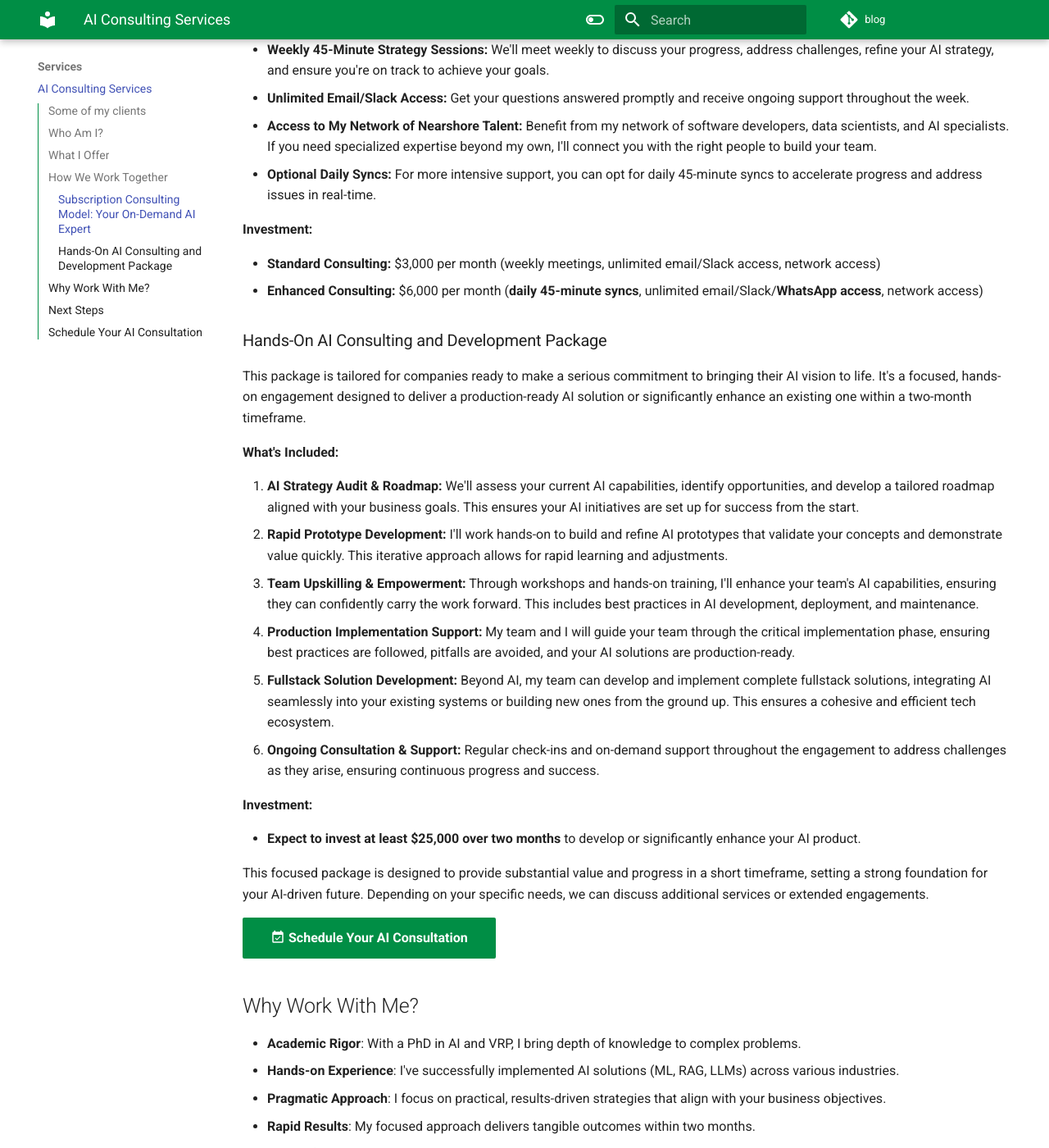
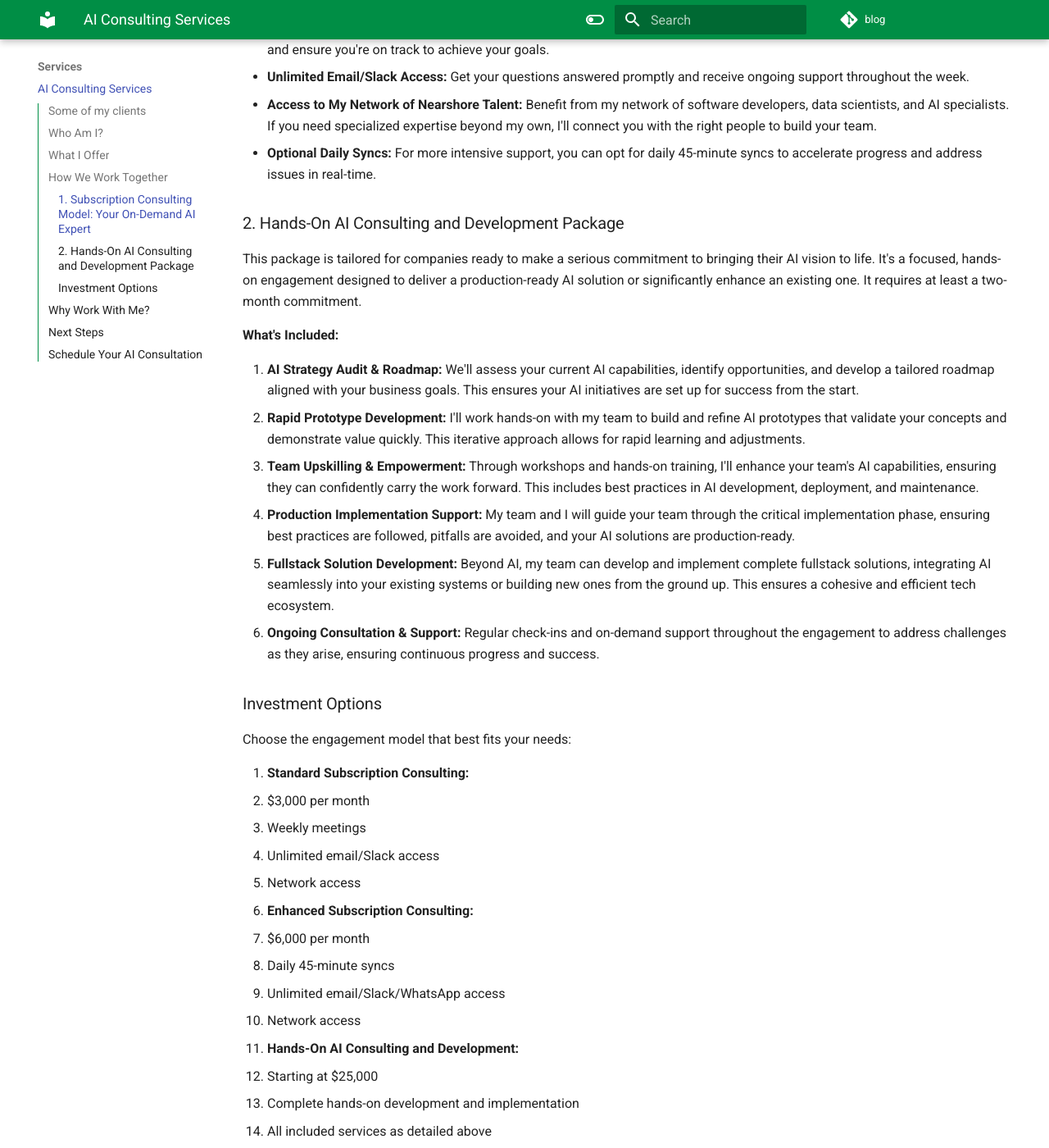
Before and after one commit to mesax1/blog, an MkDocs documentation site: the page built from docs/services.md, in a window 1280 px wide and 1400 px high, scrolled down 2711 px. Shown: the whole window at 82% size. Built offline with MkDocs 1.6.1 and Material for MkDocs 9.7.7, drawn with Linux system fonts in a browser that asks for light colours; comment, search, counter and statistics services are not loaded; some of the changed text lies outside the part shown.

Commit message:
Changed the How we work together section, improved the order

```diff
--- a/docs/services.md
+++ b/docs/services.md
@@ -65,9 +65,9 @@ My expertise spans:
 
 ## How We Work Together
 
-I offer two primary engagement models designed to fit your specific needs and provide the right level of support for your AI initiatives: a **Subscription Consulting Model** for ongoing guidance and a focused **Hands-On AI Consulting and Development Package** for rapid project execution.
+I offer two primary engagement models designed to fit your specific needs and provide the right level of support for your AI initiatives:
 
-### Subscription Consulting Model: Your On-Demand AI Expert
+### 1. Subscription Consulting Model: Your On-Demand AI Expert
 
 This model is ideal for companies seeking continuous support, strategic advice, and access to a network of expertise. It's like having a part-time AI consultant on your team, ready to assist whenever needed.
 
@@ -78,31 +78,40 @@ This model is ideal for companies seeking continuous support, strategic advice,
 *   **Access to My Network of Nearshore Talent:** Benefit from my network of software developers, data scientists, and AI specialists. If you need specialized expertise beyond my own, I'll connect you with the right people to build your team.
 *   **Optional Daily Syncs:** For more intensive support, you can opt for daily 45-minute syncs to accelerate progress and address issues in real-time.
 
-**Investment:**
+### 2. Hands-On AI Consulting and Development Package
 
-*   **Standard Consulting:** $3,000 per month (weekly meetings, unlimited email/Slack access, network access)
-*   **Enhanced Consulting:** $6,000 per month (**daily 45-minute syncs**, unlimited email/Slack/**WhatsApp access**, network access)
-
-### Hands-On AI Consulting and Development Package
-
-This package is tailored for companies ready to make a serious commitment to bringing their AI vision to life. It's a focused, hands-on engagement designed to deliver a production-ready AI solution or significantly enhance an existing one within a two-month timeframe.
+This package is tailored for companies ready to make a serious commitment to bringing their AI vision to life. It's a focused, hands-on engagement designed to deliver a production-ready AI solution or significantly enhance an existing one. It requires at least a two-month commitment.
 
 **What's Included:**
 
 1. **AI Strategy Audit & Roadmap:** We'll assess your current AI capabilities, identify opportunities, and develop a tailored roadmap aligned with your business goals. This ensures your AI initiatives are set up for success from the start.
-2. **Rapid Prototype Development:** I'll work hands-on to build and refine AI prototypes that validate your concepts and demonstrate value quickly. This iterative approach allows for rapid learning and adjustments.
+2. **Rapid Prototype Development:** I'll work hands-on with my team to build and refine AI prototypes that validate your concepts and demonstrate value quickly. This iterative approach allows for rapid learning and adjustments.
 3. **Team Upskilling & Empowerment:** Through workshops and hands-on training, I'll enhance your team's AI capabilities, ensuring they can confidently carry the work forward. This includes best practices in AI development, deployment, and maintenance.
 4. **Production Implementation Support:** My team and I will guide your team through the critical implementation phase, ensuring best practices are followed, pitfalls are avoided, and your AI solutions are production-ready.
 5. **Fullstack Solution Development:** Beyond AI, my team can develop and implement complete fullstack solutions, integrating AI seamlessly into your existing systems or building new ones from the ground up. This ensures a cohesive and efficient tech ecosystem.
 6. **Ongoing Consultation & Support:** Regular check-ins and on-demand support throughout the engagement to address challenges as they arise, ensuring continuous progress and success.
 
-**Investment:**
+### Investment Options
 
-*   **Expect to invest at least $25,000 over two months** to develop or significantly enhance your AI product.
+Choose the engagement model that best fits your needs:
 
-This focused package is designed to provide substantial value and progress in a short timeframe, setting a strong foundation for your AI-driven future. Depending on your specific needs, we can discuss additional services or extended engagements.
+1. **Standard Subscription Consulting:**
+   * $3,000 per month
+   * Weekly meetings
+   * Unlimited email/Slack access
+   * Network access
 
-[:material-calendar-check: Schedule Your AI Consultation](https://app.formbricks.com/s/cm4gqd5qo000113mcg2id06m6){ .md-button .md-button--primary }
+2. **Enhanced Subscription Consulting:**
+   * $6,000 per month
+   * Daily 45-minute syncs
+   * Unlimited email/Slack/WhatsApp access
+   * Network access
+
+3. **Hands-On AI Consulting and Development:**
+   * Starting at $25,000
+   * Complete hands-on development and implementation
+   * All included services as detailed above
+   * Custom scope and pricing based on project requirements
 
 ## Why Work With Me?
 
```
